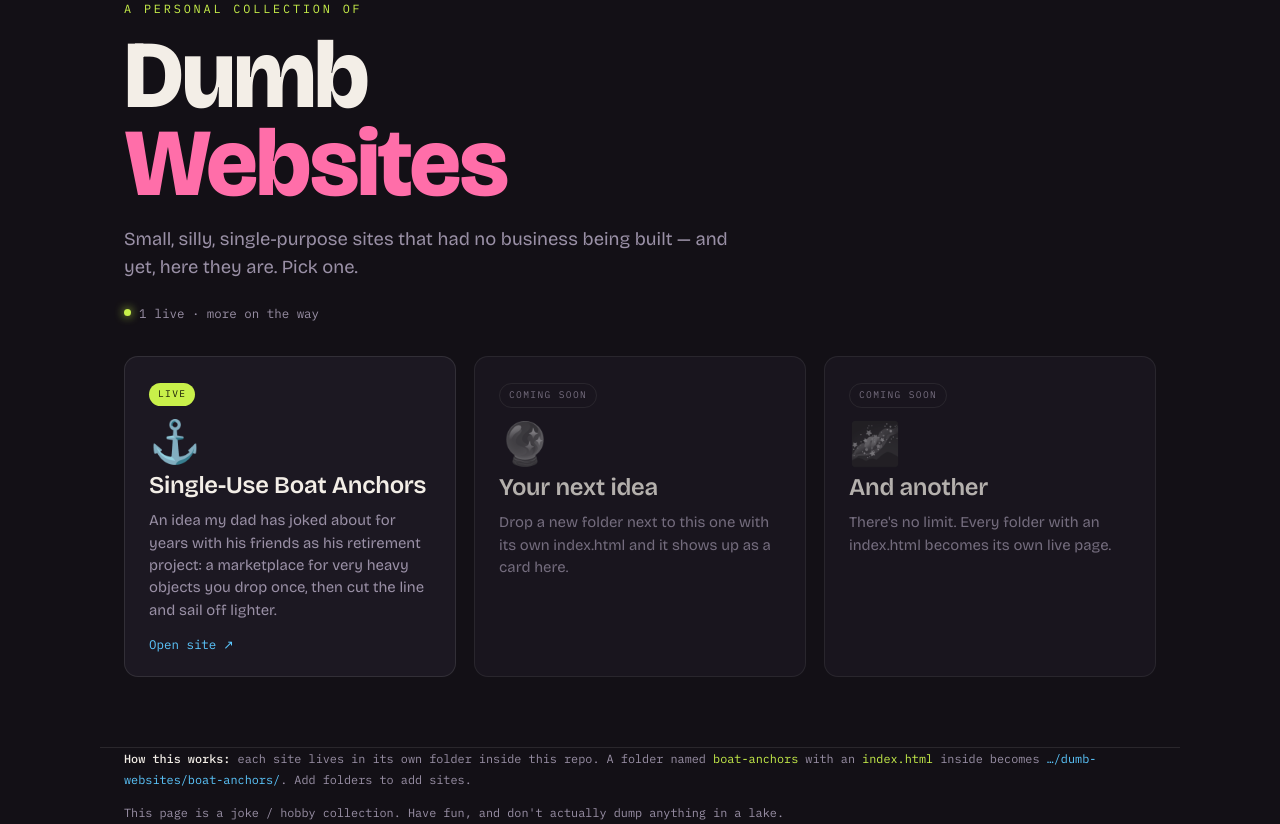
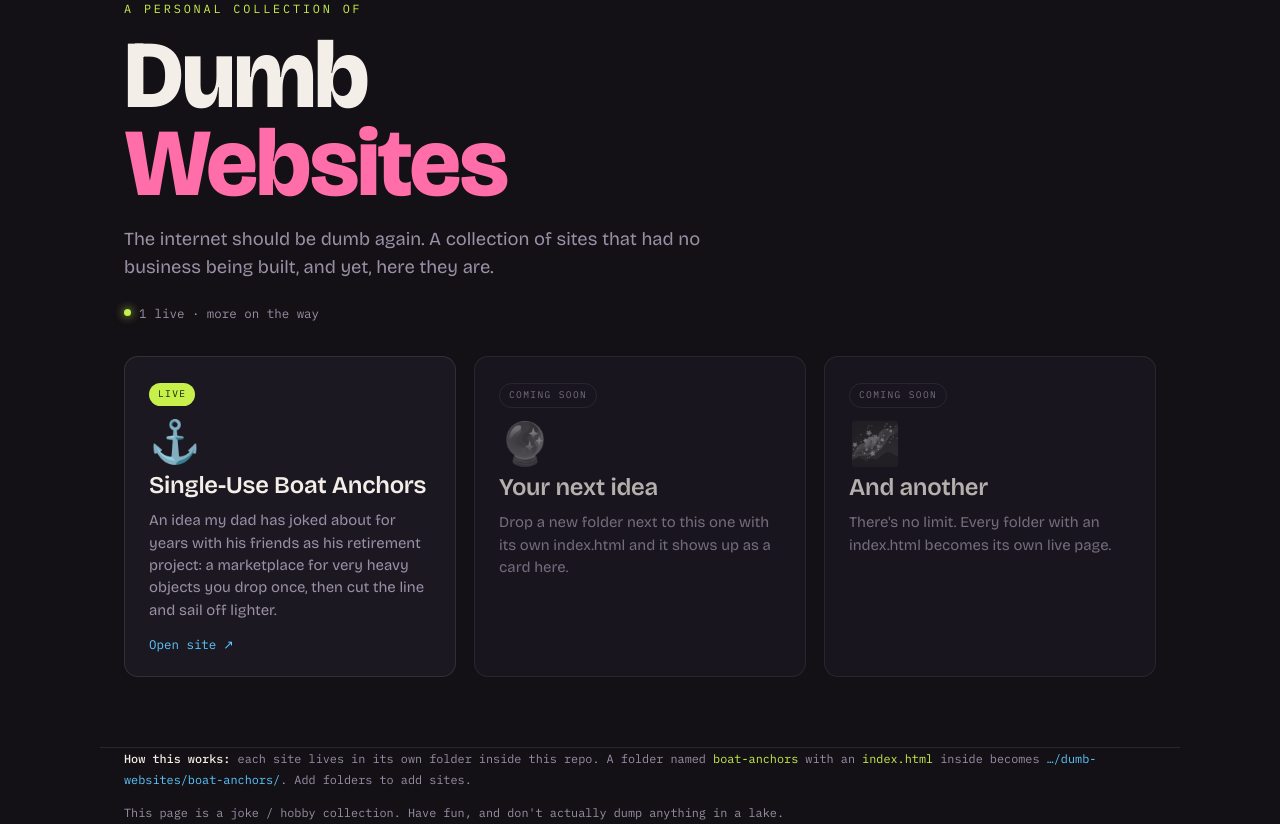
Before and after one commit to mhad00f/dumb-websites, a plain HTML site: page index.html in a window 1280 px wide. Drawn offline with nearby package versions, Linux system fonts and the light colour scheme.

Commit message:
Revise subheading for clarity and tone

```diff
--- a/index.html
+++ b/index.html
@@ -56,7 +56,7 @@
   <header class="wrap">
     <p class="kicker">A personal collection of</p>
     <h1>Dumb<br><span>Websites</span></h1>
-    <p class="sub">Small, silly, single-purpose sites that had no business being built — and yet, here they are. Pick one.</p>
+    <p class="sub">The internet should be dumb again. A collection of sites that had no business being built, and yet, here they are.</p>
     <p class="count"><span class="dot"></span> <span id="live">1</span> live &middot; more on the way</p>
   </header>
 
```
